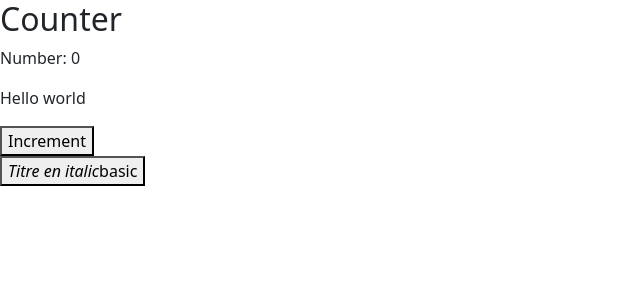
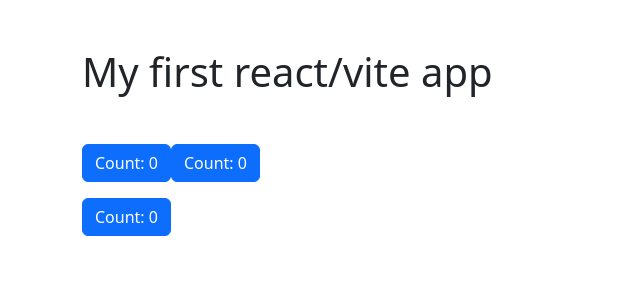
Before and after one commit to olivierstl/vite-react-playground, a React (Vite) app: page / in a window 1280 px wide. Shown: the top 300 px of the page, without its empty margins (0-640 px from the left). Built offline with nearby package versions, Linux system fonts and the light colour scheme.

Commit message:
feat: add use state hooks examples

```diff
--- a/src/App.tsx
+++ b/src/App.tsx
@@ -1,20 +1,16 @@
-import { CounterTwo, ButtonWithRef } from './Examples'
+import { Counter, CounterWithHook } from './Counter'
 
 function App() {
   return (
-    <div>
-      <CounterTwo
-        start={0}
-      >
-        Hello world
-      </CounterTwo>
-
-      <ButtonWithRef
-        title={<i>Titre en italic</i>}
-      >
-        basic
-      </ButtonWithRef>
-    </div>
+    <main className="container py-5">
+      <h1 className="mb-5">My first react/vite app</h1>
+      <p>
+        <Counter></Counter>
+      </p>
+      <p>
+        <CounterWithHook></CounterWithHook>
+      </p>
+    </main>
   )
 }
 
--- /dev/null
+++ b/src/Counter.tsx
@@ -0,0 +1,61 @@
+import React, { MouseEvent, useState } from "react"
+import type { Dispatch } from "react"
+
+export function Counter () {
+  /**
+   * create new state and setter
+   * Cannot be in a condition or loop
+   */
+  const [count, setCount] = useState(0)
+  const [count2, setCount2] = useState(0)
+
+  /** Update count and prevent default */
+  const handleClickCount = function (e: MouseEvent) {
+    e.preventDefault()
+    setCount(count => count + 1)
+  }
+
+  /** Update count and prevent default */
+  const handleClickCount2 = function (e: MouseEvent) {
+    e.preventDefault()
+    setCount2(count => count + 2)
+  }
+
+  return (
+    <>
+      <button
+        className="btn btn-primary"
+        onClick={handleClickCount}>
+        Count: {count}
+      </button>
+      <button
+        className="btn btn-primary"
+        onClick={handleClickCount2}>
+        Count: {count2}
+      </button>
+    </>
+  )
+}
+
+/** Custom hook */
+function useIncrement(initial: number = 0, step: number = 1): [number, () => void] {
+  const [count, setCount] = useState(initial)
+  const increment = () => {
+    setCount(c => c + step)
+  }
+  return [count, increment]
+}
+
+export function CounterWithHook () {
+  /** Assign custom hook  */
+  const [count, increment] = useIncrement(0, 10)
+
+  return (
+    <button
+      className="btn btn-primary"
+      onClick={increment}
+    >
+      Count: {count}
+    </button>
+  )
+}
```
